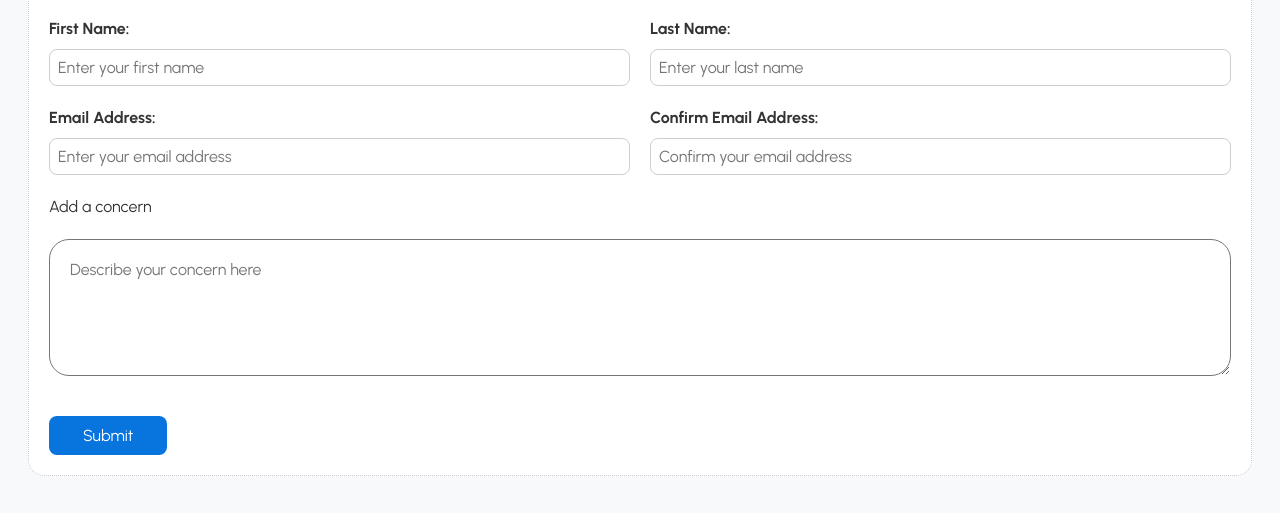
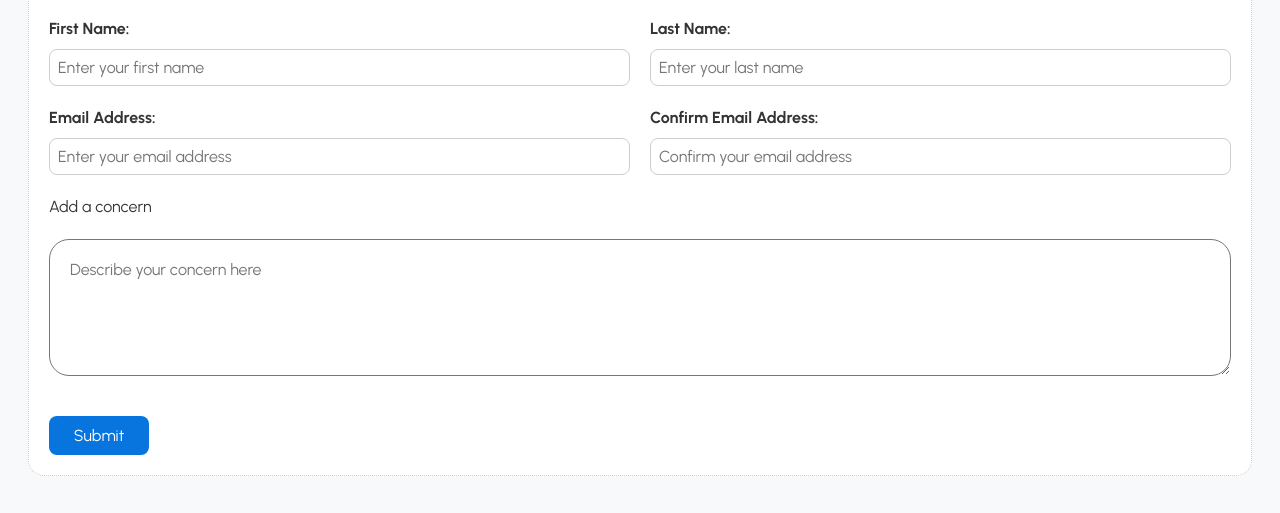
Before and after one commit to rishikeshydv/cs-230-labs, a website: page lab-5/index.html in a window 1280 px wide. Shown: the part 287-800 px from the top of the page. Drawn offline with Linux system fonts and the light colour scheme.

Commit message:
feat: code updated

```diff
--- a/lab-5/styles.css
+++ b/lab-5/styles.css
@@ -106,7 +106,7 @@ input[type="submit"] {
   border: none;
   border-radius: 8px;
   cursor: pointer;
-  width: 10%;
+  width: 100px;
 }
 
 input[type="submit"]:hover {
```
